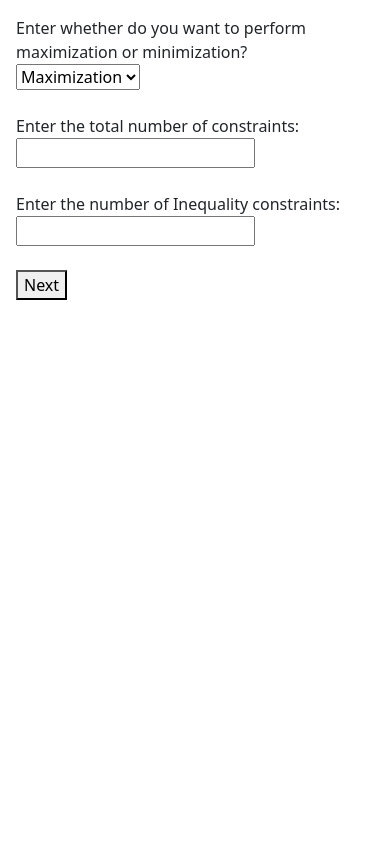
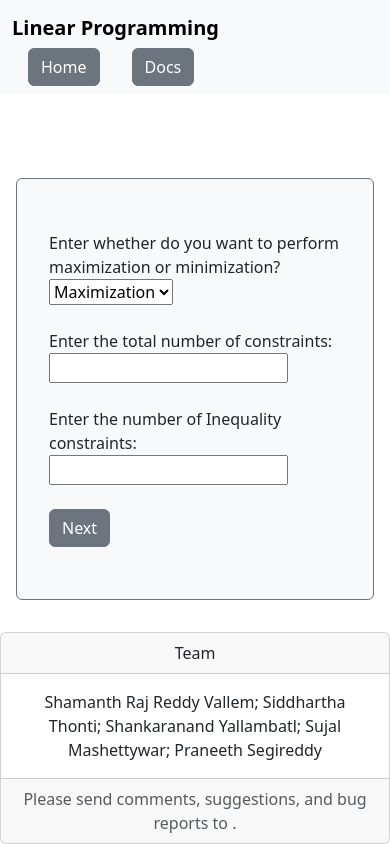
Before and after one commit to ShamanthVallem/optimisation-techniques, a Flask app: page / in a window 390 px wide. Run offline with Flask 3, Linux system fonts and the light colour scheme.

Commit message:
added UI

```diff
--- a/templates/data.html
+++ b/templates/data.html
@@ -1,14 +1,35 @@
 <!DOCTYPE html>
 <html lang="en">
+
 <head>
     <meta charset="UTF-8">
     <meta http-equiv="X-UA-Compatible" content="IE=edge">
     <meta name="viewport" content="width=device-width, initial-scale=1.0">
-    <link href="https://cdn.jsdelivr.net/npm/bootstrap@5.3.0-alpha3/dist/css/bootstrap.min.css" rel="stylesheet" integrity="sha384-KK94CHFLLe+nY2dmCWGMq91rCGa5gtU4mk92HdvYe+M/SXH301p5ILy+dN9+nJOZ" crossorigin="anonymous">
+    <link href="https://cdn.jsdelivr.net/npm/bootstrap@5.3.0-alpha3/dist/css/bootstrap.min.css" rel="stylesheet"
+        integrity="sha384-KK94CHFLLe+nY2dmCWGMq91rCGa5gtU4mk92HdvYe+M/SXH301p5ILy+dN9+nJOZ" crossorigin="anonymous">
     <title>Input Data</title>
 </head>
-<body class="m-3">
-    <form action="/calculate" method="post">
+
+<body>
+
+    <nav class="navbar bg-body-tertiary">
+        <div class="container-fluid">
+            <a class="navbar-brand fw-semibold" href="/">Linear Programming</a>
+            <form class="d-flex" role="search">
+                <!-- <a class="nav-link active mt-1 mx-3" aria-current="page" href="#">Home</a>
+              <a class="nav-link active mt-1 mx-3" aria-current="page" href="#">Docs</a> -->
+              <a href="/"><button type="button" class="btn btn-secondary mx-3">Home</button></a>
+                <button type="button" class="btn btn-secondary mx-3">Docs</button>
+            </form>
+        </div>
+    </nav>
+
+
+
+    <div class="container d-flex justify-content-center align-items-center p-3" style="height: 70vh;">
+        <div class="col-lg-8 col-md-10 col-sm-12 bg-light d-flex justify-content-center p-3 align-items-center border border-secondary rounded"
+            style="height: 50vh;">
+            <form action="/calculate" method="post" class="m-3">
 
                 <label for="minOrMax">Enter whether do you want to perform maximization or minimization? </label>
                 <select name="minOrMax" id="minOrMax" required>
@@ -24,8 +45,29 @@
                 <input type="number" name="numOfInequalityConstraints" id="numOfInequalityConstraints" required><br><br>
 
 
-        <button type="submit" value = "Calculate">Next</button>
+                <button type="submit" value="Calculate" class="btn btn-secondary">Next</button>
             </form>
-    <script src="https://cdn.jsdelivr.net/npm/bootstrap@5.3.0-alpha3/dist/js/bootstrap.bundle.min.js" integrity="sha384-ENjdO4Dr2bkBIFxQpeoTz1HIcje39Wm4jDKdf19U8gI4ddQ3GYNS7NTKfAdVQSZe" crossorigin="anonymous"></script>
+        </div>
+    </div>
+
+    <div class="card text-center fixed-bottom">
+        <div class="card-header">
+            Team
+        </div>
+        <div class="card-body">
+            <!-- <h5 class="card-title">Special title treatment</h5> -->
+            <p class="card-text">Shamanth Raj Reddy Vallem; Siddhartha Thonti; Shankaranand Yallambatl; Sujal
+                Mashettywar; Praneeth Segireddy</p>
+            <!-- <a href="#" class="btn btn-primary">Go somewhere</a> -->
+        </div>
+        <div class="card-footer text-body-secondary">
+            <!-- <a href="#" class="btn btn-secondary">Home</a> -->
+            Please send comments, suggestions, and bug reports to .
+        </div>
+    </div>
+    <script src="https://cdn.jsdelivr.net/npm/bootstrap@5.3.0-alpha3/dist/js/bootstrap.bundle.min.js"
+        integrity="sha384-ENjdO4Dr2bkBIFxQpeoTz1HIcje39Wm4jDKdf19U8gI4ddQ3GYNS7NTKfAdVQSZe"
+        crossorigin="anonymous"></script>
 </body>
+
 </html>
```
Also changed, not shown: templates/calculate.html (+36 -15 lines), templates/output.html (+64 -32 lines). Lines whose indentation alone changed are shown as unchanged.
